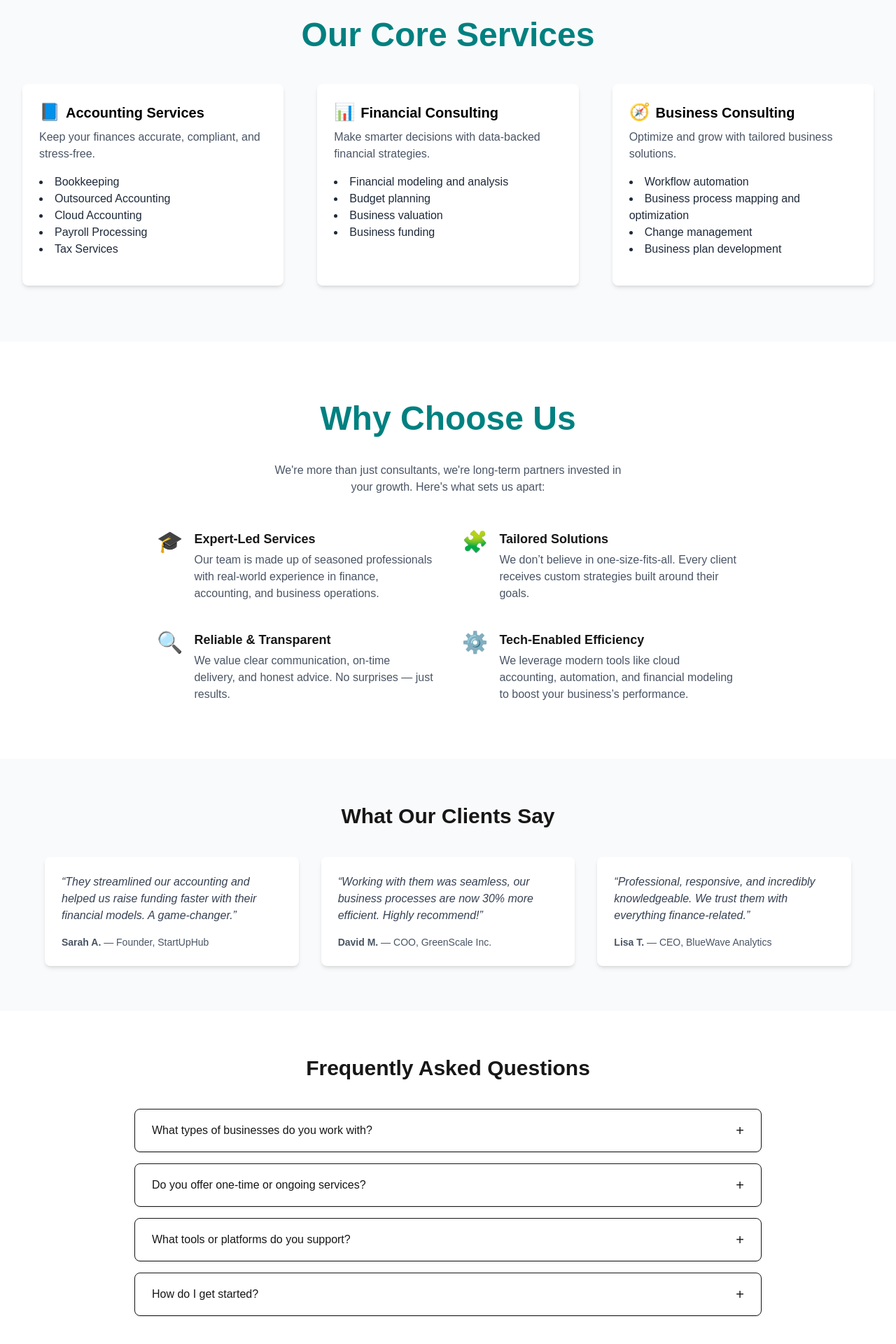
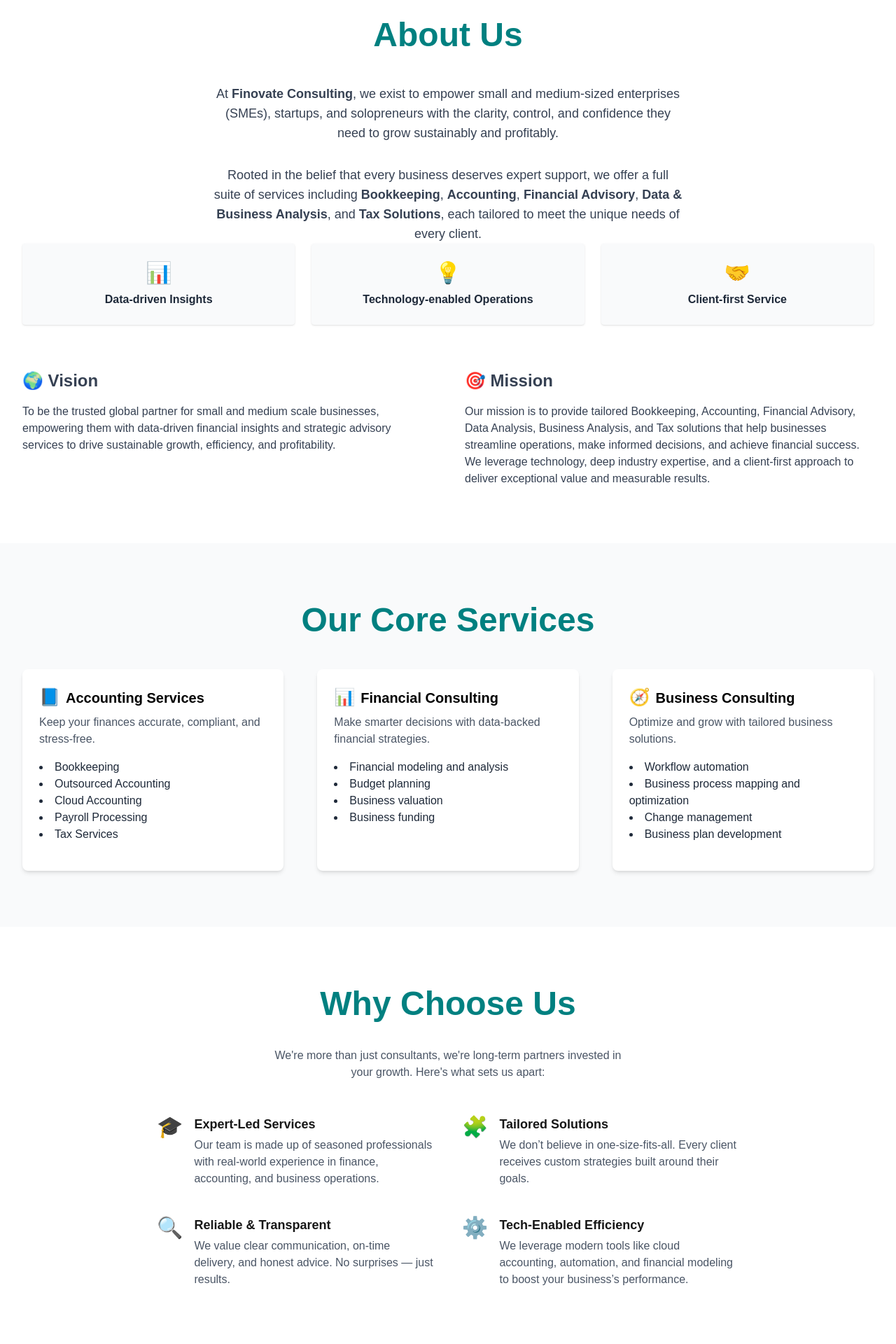
Before and after one commit to Jideotetic/finovate-consulting-limited, a Next.js app: page / in a window 1280 px wide. Shown: the part 860-2780 px from the top of the page at 70% size. Built offline with nearby package versions, Linux system fonts and the light colour scheme.

Commit message:
Change brand logo

```diff
--- a/app/page.tsx
+++ b/app/page.tsx
@@ -100,7 +100,7 @@
 export default function Home() {
   return (
     <>
-      <header className="h-screen">
+      <header className="h-screen text-black bg-white">
         <motion.div
           initial={{ y: -50, opacity: 0 }}
           animate={{ y: 0, opacity: 1 }}
@@ -112,11 +112,11 @@
               <div className="flex-shrink-0">
                 <Link href="/" className="flex items-center">
                   <Image
-                    src="/finovate.png"
+                    className="h-auto w-17"
+                    src="/finovate.svg"
                     alt="Finovate logo"
-                    width={50}
+                    width={0}
                     height={0}
-                    style={{ width: "auto", height: "auto" }}
                     priority
                   />
                 </Link>
@@ -140,7 +140,7 @@
                       <div className="flex flex-col -my-2 space-y-1">
                         <CloseButton
                           as={Link}
-                          href="about-us"
+                          href="#about-us"
                           className="inline-flex py-2 text-base font-medium transition-all duration-200 text-black hover:text-[#008080] focus:text-[#008080]"
                         >
                           About Us
@@ -174,7 +174,7 @@
 
               <nav className="hidden md:flex md:items-center md:ml-auto md:space-x-10">
                 <Link
-                  href="about-us"
+                  href="#about-us"
                   className="inline-flex py-2 text-base font-medium transition-all duration-200 text-black hover:text-[#008080] focus:text-[#008080]"
                 >
                   About Us
@@ -229,6 +229,85 @@
       </header>
 
       <main>
+        <section className="bg-white py-12 sm:py-16 lg:py-20" id="about-us">
+          <div className="px-4 mx-auto max-w-7xl sm:px-6 lg:px-8">
+            <motion.div
+              initial={{ y: 50, opacity: 0 }}
+              whileInView={{ y: 0, opacity: 1 }}
+              transition={{ duration: 2 }}
+              className="text-center"
+            >
+              <h2 className="text-3xl font-bold leading-tight text-[#008080] sm:text-4xl xl:text-5xl font-pj">
+                About Us
+              </h2>
+            </motion.div>
+            <div className="grid grid-cols-1 mt-10 text-center">
+              <p className="text-lg text-gray-700 max-w-2xl mx-auto">
+                At <span className="font-semibold">Finovate Consulting</span>,
+                we exist to empower small and medium-sized enterprises (SMEs),
+                startups, and solopreneurs with the clarity, control, and
+                confidence they need to grow sustainably and profitably.
+              </p>
+
+              <p className="text-gray-700 text-lg max-w-2xl mx-auto mt-8">
+                Rooted in the belief that every business deserves expert
+                support, we offer a full suite of services including{" "}
+                <strong>Bookkeeping</strong>, <strong>Accounting</strong>,{" "}
+                <strong>Financial Advisory</strong>,{" "}
+                <strong>Data & Business Analysis</strong>, and{" "}
+                <strong>Tax Solutions</strong>, each tailored to meet the unique
+                needs of every client.
+              </p>
+            </div>
+
+            {/* Approach Icons */}
+            <div className="grid sm:grid-cols-3 gap-6 text-center mb-16">
+              <div className="bg-gray-50 p-6 rounded shadow hover:shadow-md transition">
+                <div className="text-3xl mb-2">📊</div>
+                <div className="font-semibold text-gray-800">
+                  Data-driven Insights
+                </div>
+              </div>
+              <div className="bg-gray-50 p-6 rounded shadow hover:shadow-md transition">
+                <div className="text-3xl mb-2">💡</div>
+                <div className="font-semibold text-gray-800">
+                  Technology-enabled Operations
+                </div>
+              </div>
+              <div className="bg-gray-50 p-6 rounded shadow hover:shadow-md transition">
+                <div className="text-3xl mb-2">🤝</div>
+                <div className="font-semibold text-gray-800">
+                  Client-first Service
+                </div>
+              </div>
+            </div>
+
+            {/* Vision & Mission */}
+            <div className="grid md:grid-cols-2 gap-12 text-left text-gray-700">
+              <div>
+                <h3 className="text-2xl font-bold mb-4">🌍 Vision</h3>
+                <p>
+                  To be the trusted global partner for small and medium scale
+                  businesses, empowering them with data-driven financial
+                  insights and strategic advisory services to drive sustainable
+                  growth, efficiency, and profitability.
+                </p>
+              </div>
+              <div>
+                <h3 className="text-2xl font-bold mb-4">🎯 Mission</h3>
+                <p>
+                  Our mission is to provide tailored Bookkeeping, Accounting,
+                  Financial Advisory, Data Analysis, Business Analysis, and Tax
+                  solutions that help businesses streamline operations, make
+                  informed decisions, and achieve financial success. We leverage
+                  technology, deep industry expertise, and a client-first
+                  approach to deliver exceptional value and measurable results.
+                </p>
+              </div>
+            </div>
+          </div>
+        </section>
+
         <section className="bg-gray-50 py-12 sm:py-16 lg:py-20" id="services">
           <div className="px-4 mx-auto max-w-7xl sm:px-6 lg:px-8">
             <motion.div
@@ -310,10 +389,21 @@
 
         <section className="bg-gray-50 py-16 px-4">
           <div className="max-w-6xl mx-auto text-center">
-            <h2 className="text-3xl font-bold mb-10">What Our Clients Say</h2>
+            <motion.div
+              initial={{ y: 50, opacity: 0 }}
+              whileInView={{ y: 0, opacity: 1 }}
+              transition={{ duration: 2 }}
+              className="text-center"
+            >
+              <h2 className="text-3xl font-bold mb-10">What Our Clients Say</h2>
+            </motion.div>
+
             <div className="grid md:grid-cols-3 gap-8 text-left">
               {testimonials.map((t, idx) => (
-                <div
+                <motion.div
+                  initial={{ y: 50, opacity: 0 }}
+                  whileInView={{ y: 0, opacity: 1 }}
+                  transition={{ duration: 2 }}
                   key={idx}
                   className="bg-white p-6 rounded-lg shadow-md hover:shadow-lg transition-shadow"
                 >
@@ -321,7 +411,7 @@
                   <div className="text-sm text-gray-600">
                     <span className="font-semibold">{t.name}</span> — {t.role}
                   </div>
-                </div>
+                </motion.div>
               ))}
             </div>
           </div>
--- a/components/faq.tsx
+++ b/components/faq.tsx
@@ -1,6 +1,7 @@
 "use client";
 
 import React, { useState, useRef, useEffect } from "react";
+import * as motion from "motion/react-client";
 
 interface FAQItem {
   question: string;
@@ -9,24 +10,25 @@
 
 const faqs: FAQItem[] = [
   {
-    question: "What types of businesses do you work with?",
+    question: "What kind of businesses do you typically work with?",
     answer:
-      "We work with startups, small businesses, and growing enterprises across industries including tech, retail, services, and more.",
+      "We specialize in working with small to medium-sized enterprises (SMEs), startups, and solopreneurs—especially those looking to scale, improve cash flow, or implement better financial and operational strategies.",
   },
   {
-    question: "Do you offer one-time or ongoing services?",
+    question: "Can you help me develop a growth strategy for my business?",
     answer:
-      "Both! We offer ongoing accounting and consulting plans, as well as one-time financial analysis, valuations, or business plan support.",
+      "Yes, we help businesses create customized growth plans by aligning financial goals, operational capabilities, and market opportunities. This includes budgeting, resource planning, and milestone tracking.",
   },
   {
-    question: "What tools or platforms do you support?",
+    question:
+      " How do I know if I need a business consultant or just an accountant?",
     answer:
-      "We support QuickBooks, Xero, Excel-based modeling, and cloud tools like Gusto, Stripe, HubSpot, and others.",
+      "If you are only looking to manage your books or file taxes, an accountant may be enough. But if you are seeking to grow, solve cash flow issues, or improve operations, a business consultant provides a more broad strategic advantage.",
   },
   {
-    question: "How do I get started?",
+    question: "What financial reports should I be reviewing regularly?",
     answer:
-      "Simple! Just book a free consultation and we’ll assess your needs, then tailor a service package for your goals.",
+      "At minimum, you should track your profit and loss statement, cash flow statement, and balance sheet. We implement real-time tracking and also offer custom dashboards to simplify your financial tracking.",
   },
 ];
 
@@ -52,13 +54,24 @@
 
   return (
     <section className="bg-white py-16 px-4" id="faq">
-      <div className="max-w-4xl mx-auto">
-        <h2 className="text-3xl font-bold text-center mb-10">
-          Frequently Asked Questions
-        </h2>
+      <div className="max-w-2xl mx-auto">
+        <motion.div
+          initial={{ y: 50, opacity: 0 }}
+          whileInView={{ y: 0, opacity: 1 }}
+          transition={{ duration: 2 }}
+          className="text-center"
+        >
+          <h2 className="text-3xl font-bold text-center mb-10">
+            Frequently Asked Questions
+          </h2>
+        </motion.div>
+
         <div className="space-y-4">
           {faqs.map((faq, index) => (
-            <div
+            <motion.div
+              initial={{ y: 50, opacity: 0 }}
+              whileInView={{ y: 0, opacity: 1 }}
+              transition={{ duration: 2 }}
               key={index}
               className="border rounded-lg shadow-sm overflow-hidden"
             >
@@ -81,7 +94,7 @@
               >
                 <div className="pb-4 text-gray-700">{faq.answer}</div>
               </div>
-            </div>
+            </motion.div>
           ))}
         </div>
       </div>
```
Also changed, not shown: public/finovate.png (deleted), public/finovate.svg (added).
